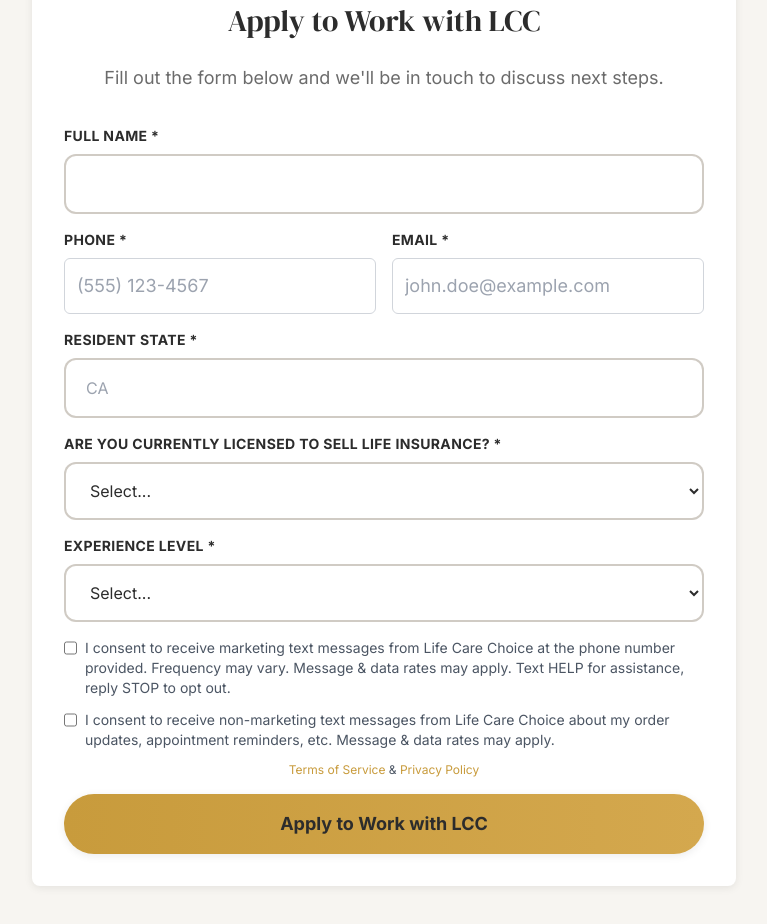
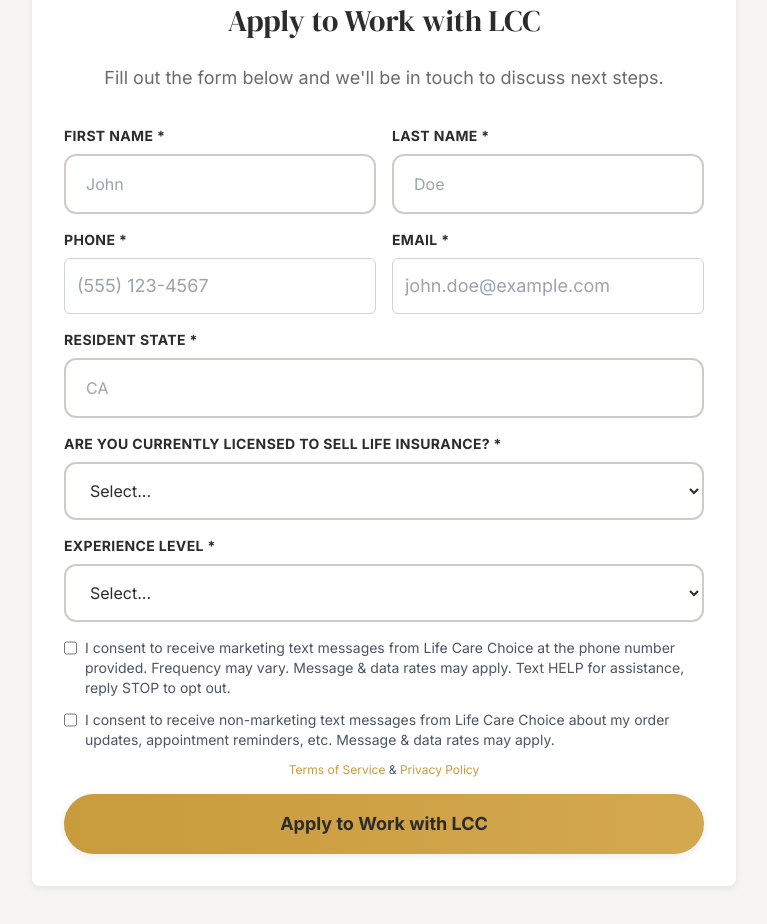
Before and after one commit to lifecarechoice/lifecarechoice, a Next.js app: page /agents in a window 1280 px wide. Shown: the part 1720-2644 px from the top of the page, without its empty margins (256-1023 px from the left). Built offline with nearby package versions, Linux system fonts and the light colour scheme.

Commit message:
Connect web forms to Go High Level

```diff
--- a/app/agents/page.tsx
+++ b/app/agents/page.tsx
@@ -9,7 +9,8 @@
   const { t } = useLanguage();
   const [isSubmitting, setIsSubmitting] = useState(false);
   const [formData, setFormData] = useState({
-    name: "",
+    firstName: "",
+    lastName: "",
     phone: "",
     email: "",
     state: "",
@@ -89,15 +90,37 @@
 
     setIsSubmitting(true);
 
-    console.log("Agent application submitted:", formData);
+    try {
+      const response = await fetch(
+        "https://services.leadconnectorhq.com/hooks/7iazrzjrKiMhJ2qTt5D4/webhook-trigger/10c7dc02-e766-40ed-ac4e-b03c95cdf133",
+        {
+          method: "POST",
+          headers: {
+            "Content-Type": "application/json",
+          },
+          body: JSON.stringify({
+            firstName: formData.firstName,
+            lastName: formData.lastName,
+            fullName: `${formData.firstName} ${formData.lastName}`.trim(),
+            phone: formData.phone,
+            email: formData.email,
+            state: formData.state,
+            licensed: formData.licensed,
+            experience: formData.experience,
+            source: "Website - Apply to Work with LCC",
+          }),
+        }
+      );
 
-    // Simulate API call
-    await new Promise((resolve) => setTimeout(resolve, 2000));
+      if (!response.ok) {
+        const errorText = await response.text();
+        throw new Error(errorText || "Webhook request failed");
+      }
 
       alert("Thank you! We'll review your application and be in touch soon.");
-    setIsSubmitting(false);
       setFormData({
-      name: "",
+        firstName: "",
+        lastName: "",
         phone: "",
         email: "",
         state: "",
@@ -106,6 +129,14 @@
       });
       setErrors({ email: "", phone: "" });
       setTouched({ email: false, phone: false });
+    } catch (error) {
+      console.error("Failed to submit agent application", error);
+      alert(
+        "Something went wrong while sending your information. Please try again or call us directly."
+      );
+    } finally {
+      setIsSubmitting(false);
+    }
   };
 
   const isFieldValid = (field: "email" | "phone") => {
@@ -232,19 +263,37 @@
             </p>
 
             <form onSubmit={handleSubmit} className="space-y-4">
+              <div className="grid grid-cols-1 md:grid-cols-2 gap-4">
                 <div>
-                <label htmlFor="name" className="label">
-                  {(t as any).agentsPage.fullName} *
+                  <label htmlFor="firstName" className="label">
+                    {t.form.firstName} *
                   </label>
                   <input
                     type="text"
-                  id="name"
-                  name="name"
-                  value={formData.name}
+                    id="firstName"
+                    name="firstName"
+                    value={formData.firstName}
                     onChange={handleChange}
                     required
+                    placeholder="John"
                     className="input-field"
                   />
+                </div>
+                <div>
+                  <label htmlFor="lastName" className="label">
+                    {t.form.lastName} *
+                  </label>
+                  <input
+                    type="text"
+                    id="lastName"
+                    name="lastName"
+                    value={formData.lastName}
+                    onChange={handleChange}
+                    required
+                    placeholder="Doe"
+                    className="input-field"
+                  />
+                </div>
               </div>
 
               <div className="grid grid-cols-1 md:grid-cols-2 gap-4">
--- a/components/QuoteForm.tsx
+++ b/components/QuoteForm.tsx
@@ -97,24 +97,37 @@
 
     setIsSubmitting(true);
 
-    // Track TCPA consent
-    const consentData = {
-      ...formData,
+    try {
+      const response = await fetch(
+        "https://services.leadconnectorhq.com/hooks/7iazrzjrKiMhJ2qTt5D4/webhook-trigger/1e733ea3-68ee-4d2f-9d5e-c1eeee992267",
+        {
+          method: "POST",
+          headers: {
+            "Content-Type": "application/json",
+          },
+          body: JSON.stringify({
+            firstName: formData.firstName,
+            lastName: formData.lastName,
+            fullName: `${formData.firstName} ${formData.lastName}`.trim(),
+            phone: formData.phone,
+            email: formData.email,
+            zip: formData.zip,
+            state: formData.state,
+            productInterest: formData.productInterest,
+            bestTime: formData.bestTime,
+            source: "Website - Get a Quote",
             timestamp: new Date().toISOString(),
-      ipAddress: "tracked-server-side",
-      consent: true,
-    };
+          }),
+        }
+      );
 
-    console.log("Form submitted:", consentData);
+      if (!response.ok) {
+        const errorText = await response.text();
+        throw new Error(errorText || "Webhook request failed");
+      }
 
-    // Simulate API call
-    await new Promise((resolve) => setTimeout(resolve, 2000));
+      setShowSuccessModal(true);
 
-    // Show success modal instead of alert
-    setShowSuccessModal(true);
-    setIsSubmitting(false);
-
-    // Reset form
       setFormData({
         firstName: "",
         lastName: "",
@@ -127,6 +140,14 @@
       });
       setErrors({ email: "", phone: "" });
       setTouched({ email: false, phone: false });
+    } catch (error) {
+      console.error("Failed to submit quote form", error);
+      alert(
+        "Something went wrong while sending your information. Please try again or call us directly."
+      );
+    } finally {
+      setIsSubmitting(false);
+    }
   };
 
   const isFieldValid = (field: "email" | "phone") => {
```
Lines whose indentation alone changed are shown as unchanged.
